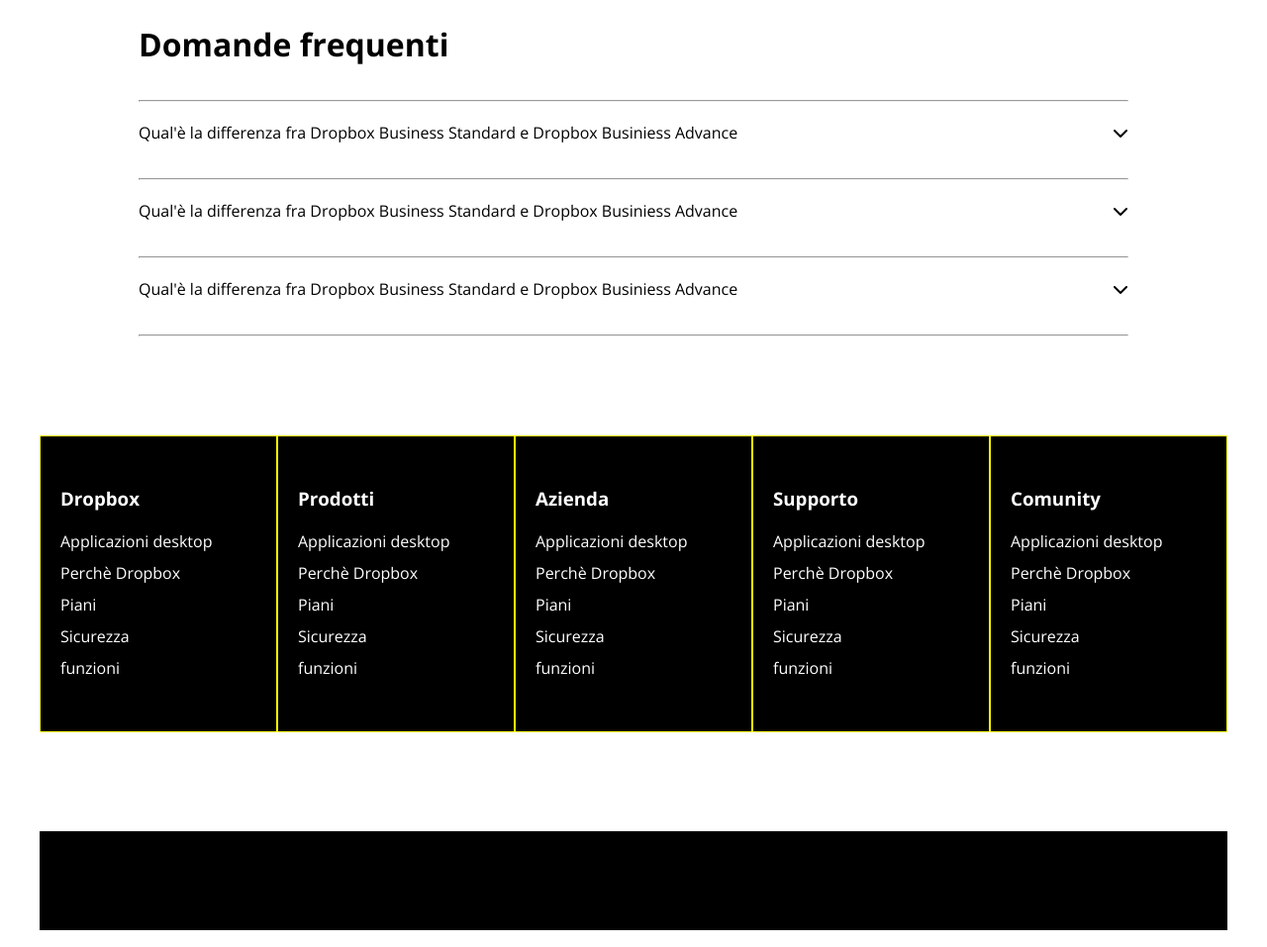
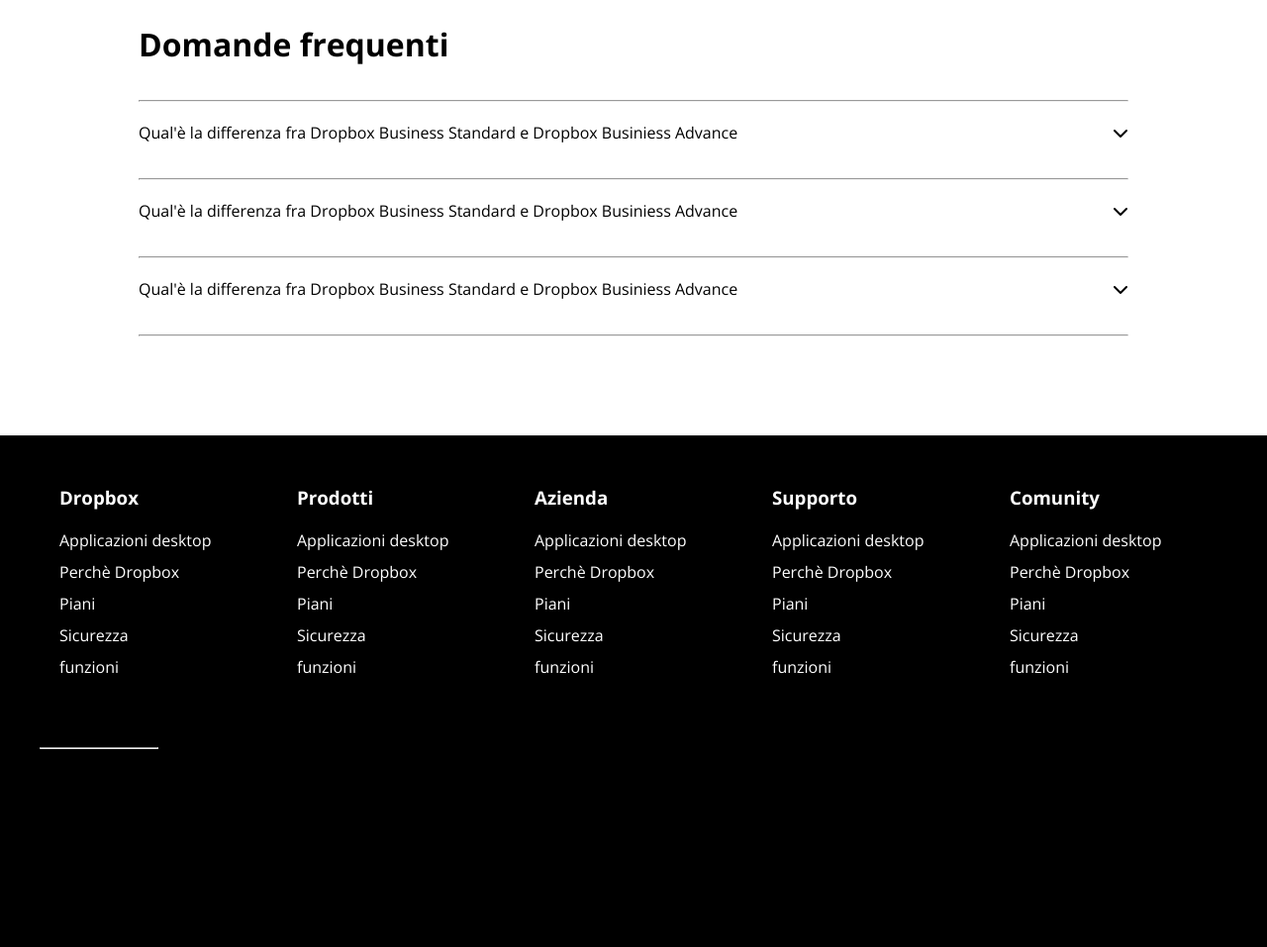
Before and after one commit to FrancescoBoco/htmlcss-dropbox, a plain HTML site: page index.html in a window 1280 px wide. Shown: the part 4861-5818 px from the top of the page at 99% size. Drawn offline with nearby package versions, Linux system fonts and the light colour scheme.

Commit message:
fine primo footer

```diff
--- a/css/index.css
+++ b/css/index.css
@@ -416,7 +416,14 @@
   /* MAIN FINE  */
  /* FOOTER  */
 
-footer{
+ footer{
+    background-color: black;
+
+ }
+ .hr-footer{
+    width: 10%;
+ }
+ .container-footer{
     width: 1200px;
     margin: auto;
 }
@@ -536,7 +543,7 @@
 .debug .section-one-footer{
     height: 300px;
     background-color: black;
-    border: 1px solid yellow;
+    /* border: 1px solid yellow; */
 }
 
 .debug .section-two-footer{
--- a/index.html
+++ b/index.html
@@ -602,6 +602,7 @@
         </main>
 
         <footer>
+            <div class="container-footer">
                 <div class="footer-container margin-top-100">
                     <div class="section-one-footer">
                         <div>
@@ -736,9 +737,12 @@
                     </div>
 
                 </div>
+                <hr class="hr-footer">
                 <div class="section-two-footer margin-top-100">
 
                 </div>
+            </div>
+
         </footer>
 
     </body>
```
Lines whose indentation alone changed are shown as unchanged.
